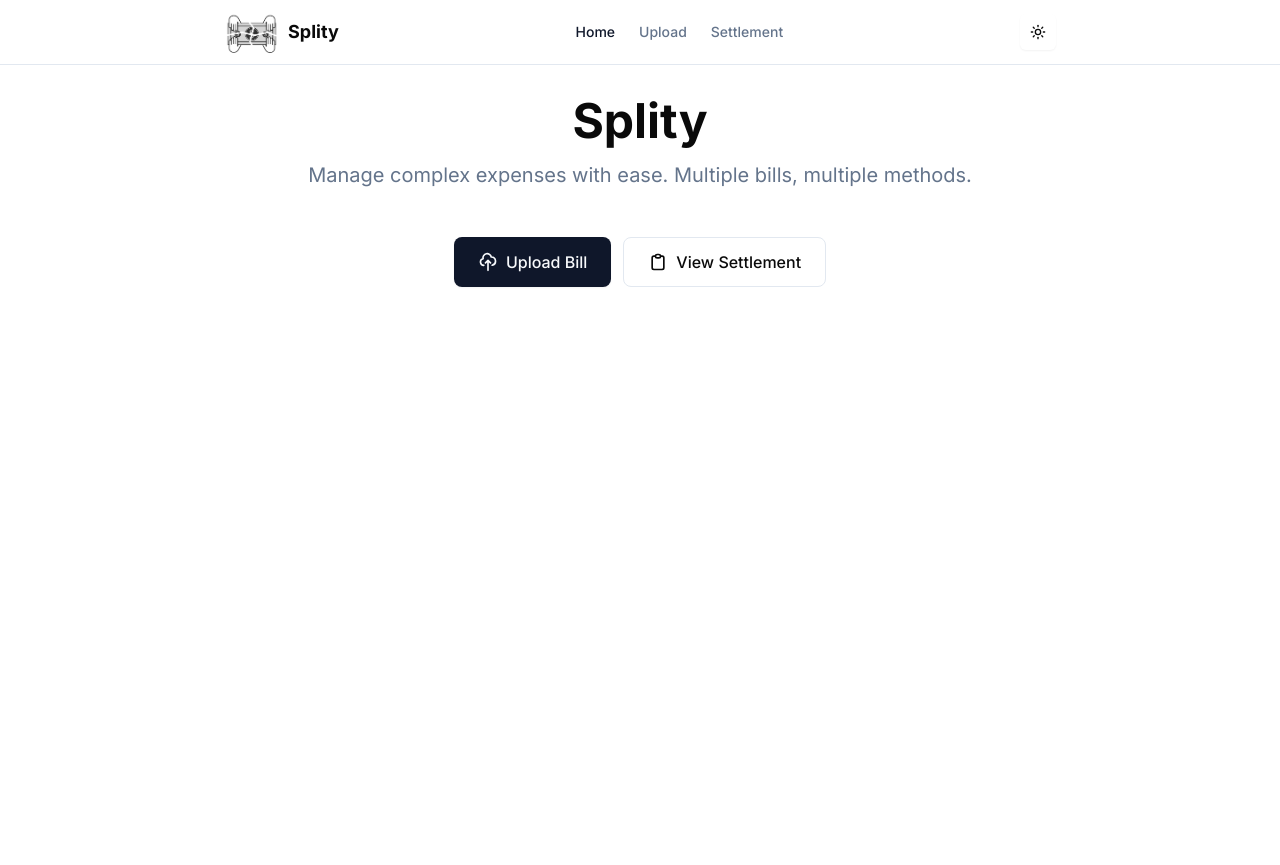
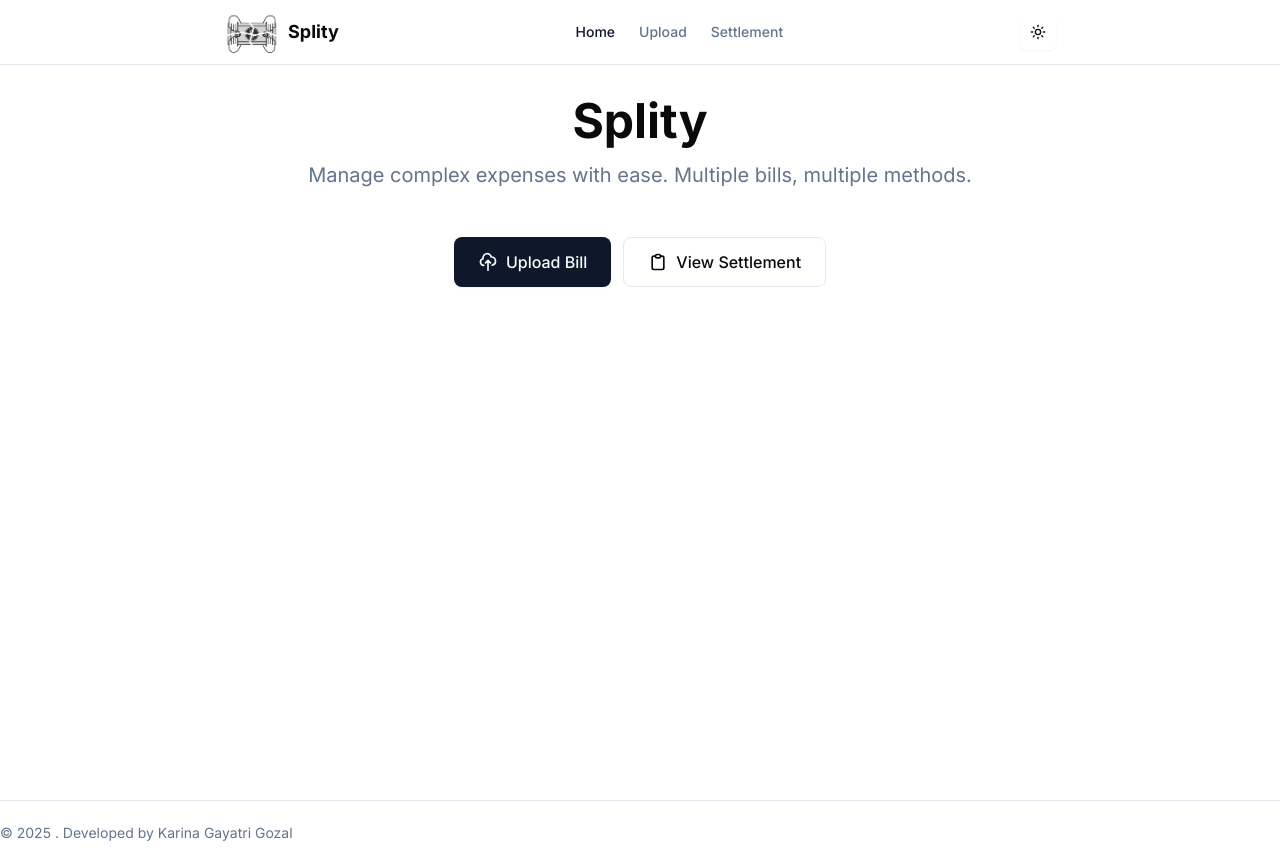
Before and after one commit to gojalgajil/Splity, a Next.js app: page / in a window 1280 px wide. Before the commit the page ends 800 px from the top, so only its background shows below. Built offline with nearby package versions, Linux system fonts and the light colour scheme.

Commit message:
Tambah copyright

```diff
--- a/src/app/layout.tsx
+++ b/src/app/layout.tsx
@@ -19,9 +19,22 @@ export default function RootLayout({
     <html lang="en" suppressHydrationWarning>
       <body className={inter.className}>
         <ThemeProvider>
-          <main className="min-h-screen">
-            {children}
-          </main>
+          <div className="min-h-screen flex flex-col">
+            <main className="flex-1">
+              {children}
+            </main>
+
+            {/* Footer */}
+            <footer className="border-t border-border bg-background/95 backdrop-blur supports-[backdrop-filter]:bg-background/60">
+              <div className="container flex flex-col items-center justify-between gap-4 py-6 md:h-16 md:flex-row md:py-0">
+                <div className="flex flex-col items-center gap-4 px-8 md:flex-row md:gap-2 md:px-0">
+                  <p className="text-center text-sm leading-loose text-muted-foreground md:text-left">
+                    © 2025 . Developed by Karina Gayatri Gozal
+                  </p>
+                </div>
+              </div>
+            </footer>
+          </div>
         </ThemeProvider>
       </body>
     </html>
--- a/src/app/settlement/page.tsx
+++ b/src/app/settlement/page.tsx
@@ -634,7 +634,7 @@ function SettlementPageContent() {
           {showDetails && (
             <div className="space-y-8 border-t pt-8">
               {/* People List */}
-              <div>
+              {/* <div>
                 <h2 className="text-xl font-semibold text-foreground mb-4">Participants:</h2>
                 <div className="grid grid-cols-1 sm:grid-cols-2 lg:grid-cols-3 gap-4">
                   {people.map((person) => (
@@ -652,7 +652,7 @@ function SettlementPageContent() {
                     </div>
                   ))}
                 </div>
-              </div>
+              </div> */}
 
               {/* Direct Bill (if any) */}
               {directBill && (
@@ -686,7 +686,7 @@ function SettlementPageContent() {
                   console.log('DEBUG - Settlement object:', settlement);
                   return null;
                 })()}
-                <h2 className="text-xl font-semibold text-foreground mb-4">1. Consumption Summary per Person</h2>
+                <h2 className="text-xl font-semibold text-foreground mb-4">Individual Consumption Summary</h2>
                 <p className="text-muted-foreground mb-4">Shows what each person consumed</p>
 
                 <div className="space-y-4">
@@ -800,12 +800,12 @@ function SettlementPageContent() {
                       );
                     });
                   })()}
-                  <div className="flex justify-between items-center p-3 bg-primary/10 rounded-lg mt-4">
+                  {/* <div className="flex justify-between items-center p-3 bg-primary/10 rounded-lg mt-4">
                     <span className="font-semibold text-foreground">Total =</span>
                     <span className="font-bold text-lg text-primary">
                       {formatCurrency(settlement.totalExpenses)}
                     </span>
-                  </div>
+                  </div> */}
                 </div>
               </div>
 
@@ -826,10 +826,11 @@ function SettlementPageContent() {
                 </div>
               </div> */}
 
-              {/* Individual Balances */}
+              {/* Individual Balances - Commented out by user request */}
+              {/*
               <div>
                 <h2 className="text-xl font-semibold text-foreground mb-4">
-                  2. Calculation of who should pay or receive
+                  2. Payment Settlement
                 </h2>
                 <p className="text-muted-foreground mb-4">Already paid:</p>
                 <div className="space-y-3">
@@ -865,6 +866,7 @@ function SettlementPageContent() {
                   ))}
                 </div>
               </div>
+              */}
             </div>
           )}
 
```
